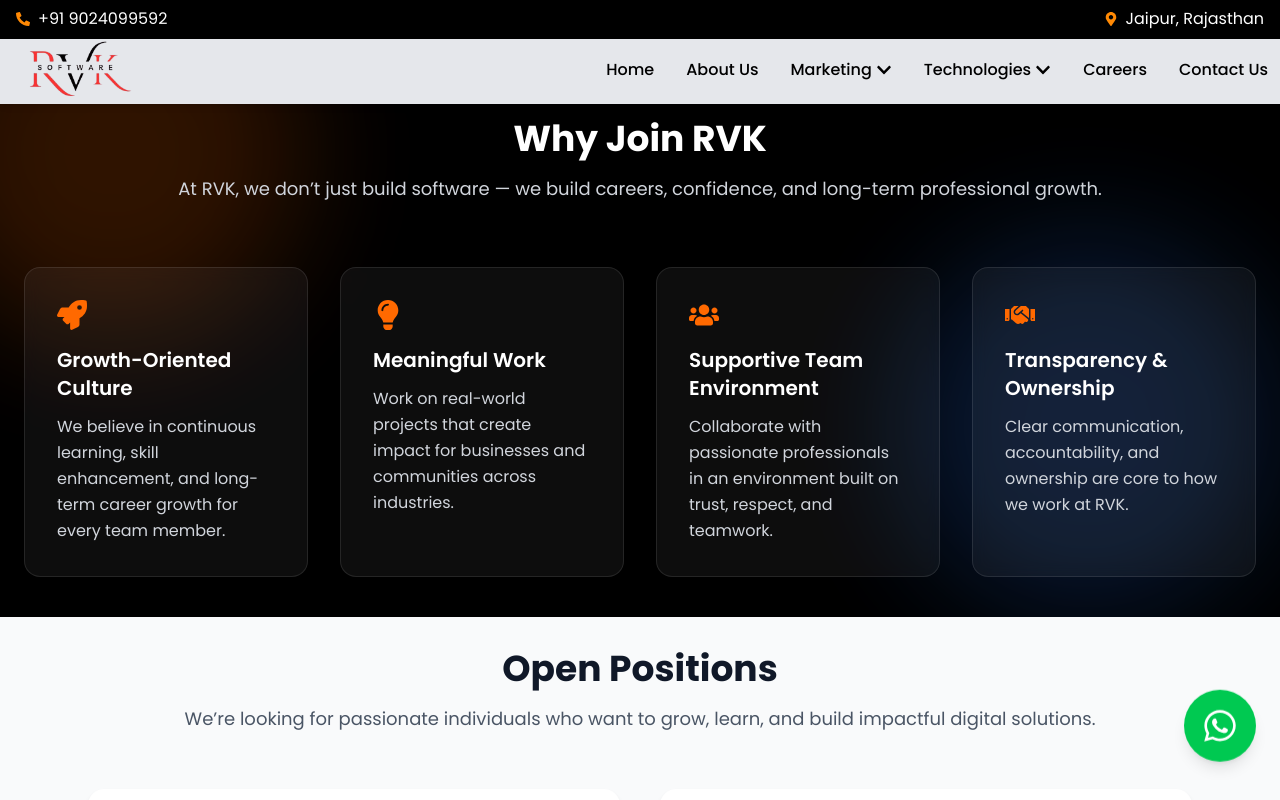
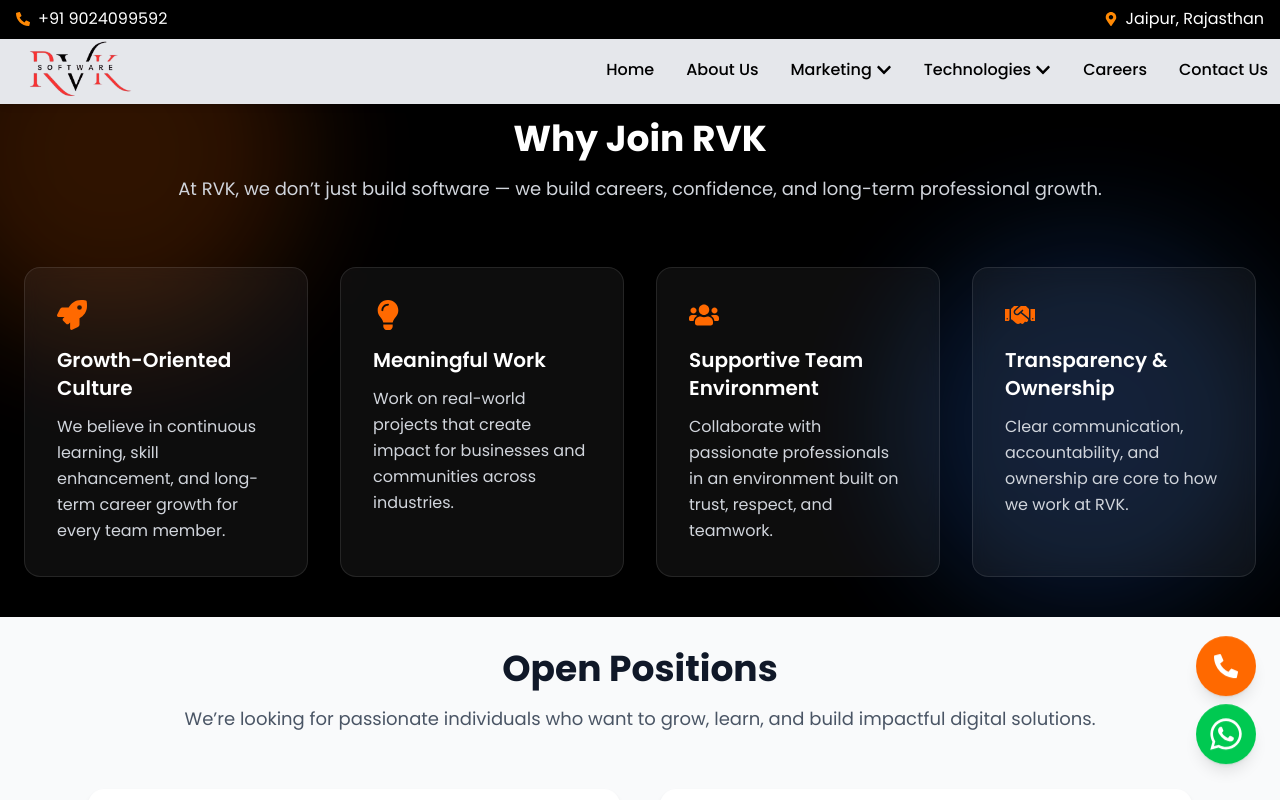
Before and after one commit to RVK-Software/Priti, a React (Vite) app: page /career in a window 1280 px wide. Shown: the top 800 px of the page. Built offline with nearby package versions, Linux system fonts and the light colour scheme.

Commit message:
updated code

```diff
--- a/index.html
+++ b/index.html
@@ -1,21 +1,12 @@
 <!doctype html>
 <html lang="en">
   <head>
-  <meta charset="UTF-8" />
+    <meta charset="UTF-8" />
+    <link rel="icon" type="image/svg+xml" sizes="16x16" href="/RVK-LOGO1.png" />
 
-  <!-- Favicon (multiple sizes for better visibility & sharpness) -->
-  <link rel="icon" type="image/png" sizes="16x16" href="/RVK-LOGO1.png" />
-  <link rel="icon" type="image/png" sizes="32x32" href="/RVK-LOGO1.png" />
-  <link rel="icon" type="image/png" sizes="48x48" href="/RVK-LOGO1.png" />
-  <link rel="icon" type="image/png" sizes="192x192" href="/RVK-LOGO1.png" />
-
-  <!-- Mobile & PWA support -->
-  <link rel="apple-touch-icon" sizes="180x180" href="/RVK-LOGO1.png" />
-
-  <meta name="viewport" content="width=device-width, initial-scale=1.0" />
-  <title>rvk-trial</title>
-</head>
-
+    <meta name="viewport" content="width=device-width, initial-scale=1.0" />
+    <title>rvk-trial</title>
+  </head>
   <body>
     <div id="root"></div>
     <script type="module" src="/src/main.jsx"></script>
--- a/src/App.jsx
+++ b/src/App.jsx
@@ -11,6 +11,7 @@
 import TechnologiesPage from "./pages/TechnologiesPage";
 import CareerPage from "./pages/CareersPage";
 import FloatingWhatsApp from "./components/FloatingWhatsApp";
+import FloatingCall from "./components/FloatingContact";
 
 const App = () => {
   return (
@@ -27,7 +28,9 @@
         <Route path="/career" element = {<CareerPage />} />
       </Routes>
       <CTA />
+      <FloatingCall />
       <FloatingWhatsApp />
+
       <Footer />
     </>
   );
--- /dev/null
+++ b/src/components/FloatingContact.jsx
@@ -0,0 +1,27 @@
+import { FaPhoneAlt } from "react-icons/fa";
+
+const FloatingCall = () => {
+  return (
+    <a
+      href="tel:+919024099592"
+      aria-label="Call RVK Software"
+      className="
+        fixed bottom-23 right-6 z-50
+        flex items-center justify-center
+        sm:w-15 sm:h-15
+        w-12 h-12
+        rounded-full
+        bg-orange-500
+        text-white
+        shadow-lg
+        hover:bg-orange-600
+        transition
+        animate-bounce
+      "
+    >
+      <FaPhoneAlt className="text-2xl" />
+    </a>
+  );
+};
+
+export default FloatingCall;
--- a/src/components/FloatingWhatsApp.jsx
+++ b/src/components/FloatingWhatsApp.jsx
@@ -14,8 +14,8 @@
       className="
         fixed bottom-6 right-6 z-50
         flex items-center justify-center
-        sm:w-18 sm:h-18
-        w-14 h-14
+       sm:w-15 sm:h-15
+        w-12 h-12
         rounded-full
         bg-green-500
         text-white
```
Also changed, not shown: public/RVK-LOGO1 - Copy.png (added).
